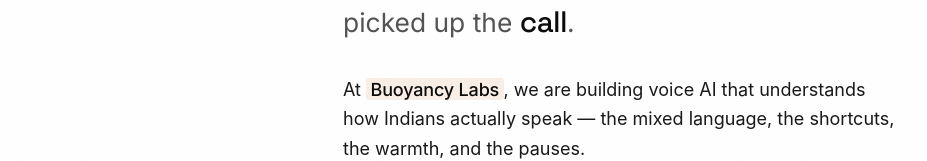
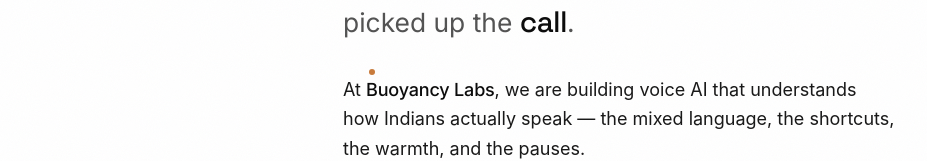
Before and after one commit to iam-saju/upthrust, a Next.js app: page / in a window 1280 px wide. Shown: the part 135-296 px from the top of the page, without its empty margins (176-1103 px from the left). Built offline with nearby package versions, Linux system fonts and the light colour scheme; no server answers.

Commit message:
fix: replace highlight with bindi mark above Buoyancy Labs

```diff
--- a/src/app/page.tsx
+++ b/src/app/page.tsx
@@ -42,15 +42,23 @@ export default function Home() {
                 <p>
                   At{" "}
                   <span
-                    className="font-medium text-neutral-950"
+                    className="font-medium text-neutral-950 relative inline-block"
                     style={{
                       fontFamily: 'var(--font-inter), -apple-system, BlinkMacSystemFont, "SF Pro Display", "Segoe UI", Roboto, Helvetica, Arial, sans-serif',
                       letterSpacing: '-0.01em',
-                      background: 'rgba(201, 122, 58, 0.12)',
-                      padding: '0.05em 0.25em',
-                      borderRadius: '3px',
                     }}
                   >
+                    <span
+                      style={{
+                        position: 'absolute',
+                        top: '-6px',
+                        left: '0.15em',
+                        width: '6px',
+                        height: '6px',
+                        borderRadius: '50%',
+                        background: '#c97a3a',
+                      }}
+                    />
                     Buoyancy Labs
                   </span>
                   , we are building voice AI that understands how Indians
```
